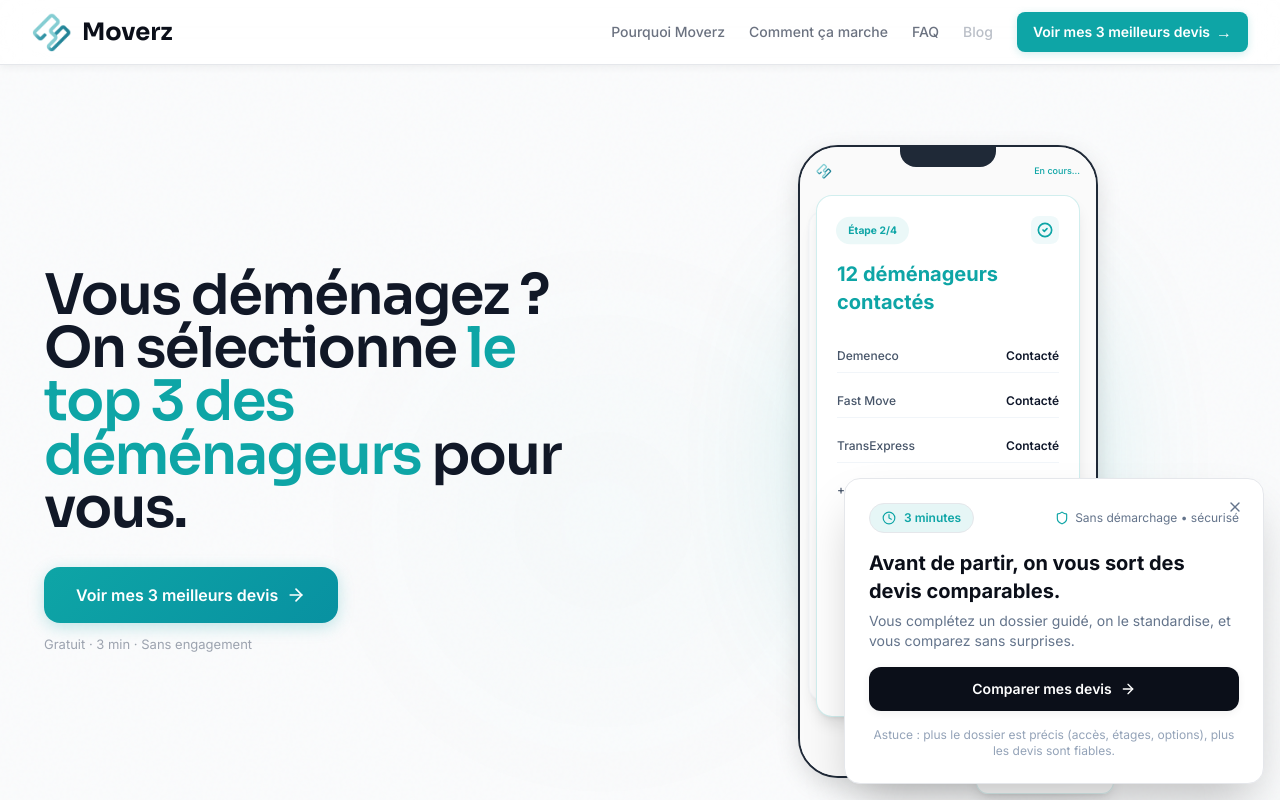
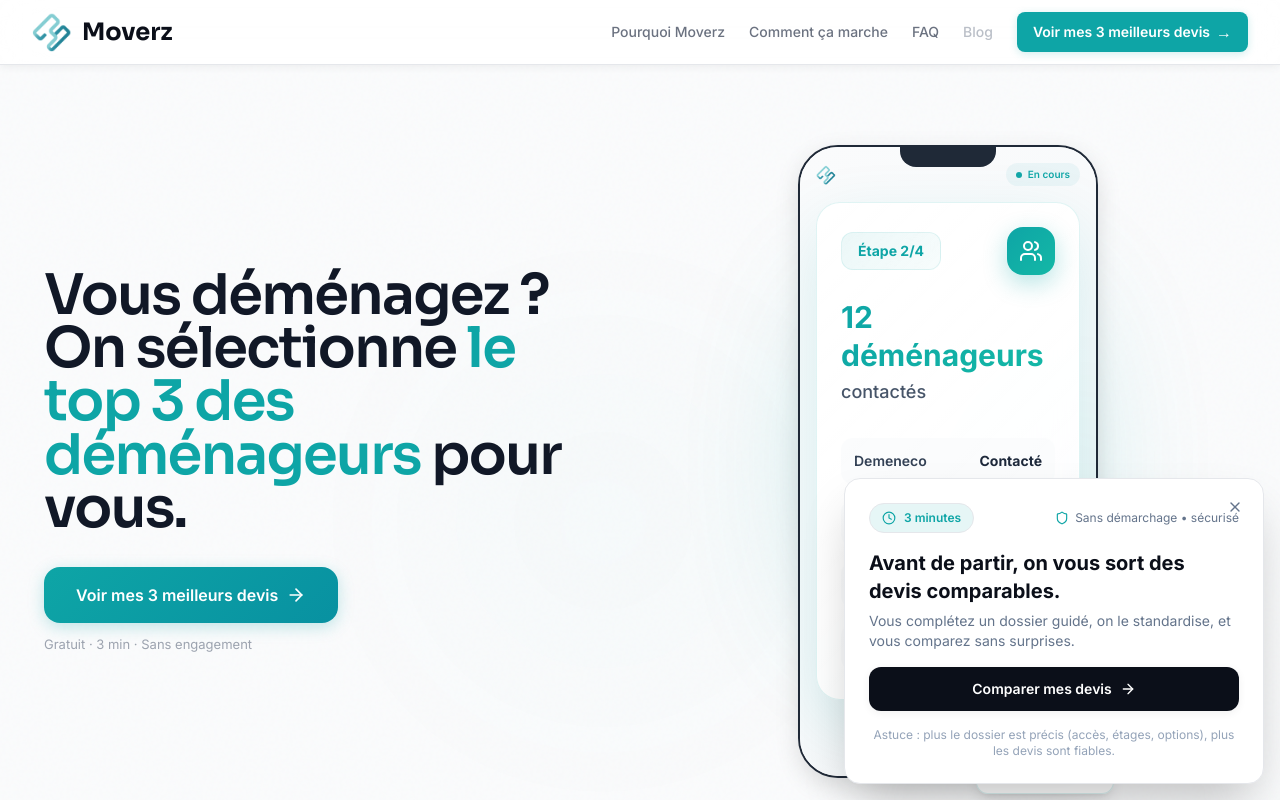
Before and after one commit to gdetaisne/moverz-fr, a Next.js app: page / in a window 1280 px wide. Shown: the top 800 px of the page. Built offline with nearby package versions, Linux system fonts and the light colour scheme.

Commit message:
🚀 Hero Carousel 2026: Design premium XL - Large fonts, spacious layout, modern effects

```diff
--- a/components/sections/HeroV4TwoColumn.tsx
+++ b/components/sections/HeroV4TwoColumn.tsx
@@ -24,14 +24,14 @@ const STEPS = [
   { num: "3", text: "Vous choisissez sereinement", bold: true },
 ] as const;
 
-// CAROUSEL DE SCREENSHOTS - RAMP STYLE (Contenu concret Moverz)
+// CAROUSEL 2026 PREMIUM - Large, Spacious, Modern
 function MorphingUIAnimation() {
   const [activeIndex, setActiveIndex] = useState(0);
 
   useEffect(() => {
     const interval = setInterval(() => {
       setActiveIndex((prev) => (prev + 1) % 4);
-    }, 3500);
+    }, 4000);
     return () => clearInterval(interval);
   }, []);
 
@@ -40,216 +40,256 @@ function MorphingUIAnimation() {
       id: 0,
       step: "1",
       title: "Votre dossier",
+      icon: MessageSquare,
       items: [
-        { label: "Départ", value: "Paris 75015" },
-        { label: "Arrivée", value: "Lyon 69001" },
-        { label: "Surface", value: "60m² • T3" },
-        { label: "Date", value: "15 mars 2026" }
+        { label: "Départ", value: "Paris 75015", icon: "📍" },
+        { label: "Arrivée", value: "Lyon 69001", icon: "🎯" },
+        { label: "Surface", value: "60m² • T3", icon: "🏠" },
+        { label: "Date", value: "15 mars", icon: "📅" }
       ]
     },
     {
       id: 1,
       step: "2",
-      title: "12 déménageurs contactés",
+      title: "12 déménageurs",
+      subtitle: "contactés",
+      icon: Users,
       items: [
-        { label: "Demeneco", value: "Contacté" },
-        { label: "Fast Move", value: "Contacté" },
-        { label: "TransExpress", value: "Contacté" },
-        { label: "+9 autres", value: "En attente" }
+        { label: "Demeneco", value: "Contacté", status: "active" },
+        { label: "Fast Move", value: "Contacté", status: "active" },
+        { label: "TransExpress", value: "Contacté", status: "active" },
+        { label: "+9 autres", value: "En attente", status: "pending" }
       ]
     },
     {
       id: 2,
       step: "3",
-      title: "7 offres reçues",
+      title: "7 offres",
+      subtitle: "reçues",
+      icon: Mail,
       items: [
-        { label: "Demeneco", value: "2 890 €" },
-        { label: "Fast Move", value: "3 150 €" },
-        { label: "TransExpress", value: "2 750 €" },
-        { label: "+4 autres offres", value: "À analyser" }
+        { label: "TransExpress", value: "2 750 €", status: "best" },
+        { label: "Demeneco", value: "2 890 €", status: "good" },
+        { label: "Fast Move", value: "3 150 €", status: "good" },
+        { label: "+4 autres", value: "À analyser", status: "pending" }
       ]
     },
     {
       id: 3,
       step: "4",
-      title: "Top 3 Moverz",
+      title: "Top 3",
+      subtitle: "validé par Moverz",
+      icon: ShieldCheck,
       items: [
-        { label: "TransExpress", value: "2 750 € ⭐" },
-        { label: "Demeneco", value: "2 890 €" },
-        { label: "DémParis", value: "2 990 €" },
-        { label: "Vérifiés & fiables", value: "Par Moverz" }
+        { label: "TransExpress", value: "2 750 €", status: "winner" },
+        { label: "Demeneco", value: "2 890 €", status: "selected" },
+        { label: "DémParis", value: "2 990 €", status: "selected" },
+        { label: "Vérifiés", value: "Fiables", status: "verified" }
       ]
     },
   ];
 
   const currentScreen = screenshots[activeIndex];
+  const Icon = currentScreen.icon;
 
   return (
     <div
-      className="relative h-full w-full overflow-hidden flex flex-col"
-      style={{ background: "#FAFAFA" }}
+      className="relative h-full w-full overflow-hidden flex flex-col p-4"
+      style={{
+        background: "linear-gradient(135deg, #FAFBFC 0%, #F5F8FA 100%)"
+      }}
     >
-      {/* Header avec logo */}
-      <div className="p-4 pb-2">
-        <div className="flex items-center justify-between">
+      {/* Ambient Glow Background */}
+      <motion.div
+        className="absolute top-1/3 left-1/2 -translate-x-1/2 w-64 h-64 rounded-full pointer-events-none"
+        style={{
+          background: "radial-gradient(circle, rgba(14,165,166,0.15) 0%, transparent 70%)",
+          filter: "blur(40px)",
+        }}
+        animate={{
+          scale: [1, 1.2, 1],
+          opacity: [0.3, 0.5, 0.3],
+        }}
+        transition={{ duration: 4, repeat: Infinity }}
+      />
+
+      {/* Header Premium */}
+      <div className="flex items-center justify-between mb-4 relative z-10">
         <Image
           src="/logo-ui.png"
           alt="Moverz"
-            width={60}
-            height={20}
-            className="h-4 w-auto"
+          width={70}
+          height={24}
+          className="h-5 w-auto"
         />
-          <div className="text-[9px] font-medium" style={{ color: "#0EA5A6" }}>
-            En cours...
-          </div>
-        </div>
+        <motion.div
+          className="flex items-center gap-1.5 px-2.5 py-1 rounded-full"
+          style={{ background: "#0EA5A610" }}
+          animate={{ opacity: [0.7, 1, 0.7] }}
+          transition={{ duration: 2, repeat: Infinity }}
+        >
+          <div className="w-1.5 h-1.5 rounded-full" style={{ background: "#0EA5A6" }} />
+          <span className="text-[10px] font-semibold" style={{ color: "#0EA5A6" }}>
+            En cours
+          </span>
+        </motion.div>
       </div>
 
-      {/* Carousel Container */}
-      <div className="flex-1 relative px-4 py-2">
-        <div className="relative h-full">
-          {/* Cards Stack Effect */}
-          {screenshots.map((screen, index) => {
-            const offset = index - activeIndex;
-            const isActive = index === activeIndex;
-            const isPrev = offset === -1 || offset === 3;
-
-            return (
+      {/* Main Carousel - Big & Bold */}
+      <div className="flex-1 relative">
+        <AnimatePresence mode="wait">
           <motion.div
-                key={screen.id}
-                className="absolute inset-0 rounded-2xl border shadow-lg overflow-hidden"
+            key={activeIndex}
+            initial={{ opacity: 0, scale: 0.95, y: 20 }}
+            animate={{ opacity: 1, scale: 1, y: 0 }}
+            exit={{ opacity: 0, scale: 1.05, y: -20 }}
+            transition={{ duration: 0.6, ease: [0.16, 1, 0.3, 1] }}
+            className="h-full"
+          >
+            {/* Card Premium */}
+            <motion.div
+              className="relative h-full rounded-3xl p-6 border backdrop-blur-xl"
               style={{
-                  background: "white",
-                  borderColor: isActive ? "#0EA5A630" : "#E2E8F0",
+                background: "linear-gradient(135deg, rgba(255,255,255,0.95) 0%, rgba(255,255,255,0.85) 100%)",
+                borderColor: "#0EA5A620",
+                boxShadow: "0 20px 60px rgba(14,165,166,0.12), 0 0 0 1px rgba(255,255,255,0.8) inset",
               }}
               animate={{
-                  scale: isActive ? 1 : isPrev ? 0.94 : 0.88,
-                  opacity: isActive ? 1 : isPrev ? 0.5 : 0,
-                  x: isActive ? 0 : isPrev ? "-6%" : "6%",
-                  zIndex: isActive ? 10 : isPrev ? 5 : 0,
-                  rotateY: isActive ? 0 : isPrev ? 3 : -3,
+                boxShadow: [
+                  "0 20px 60px rgba(14,165,166,0.12), 0 0 0 1px rgba(255,255,255,0.8) inset",
+                  "0 30px 80px rgba(14,165,166,0.18), 0 0 0 1px rgba(255,255,255,0.9) inset",
+                  "0 20px 60px rgba(14,165,166,0.12), 0 0 0 1px rgba(255,255,255,0.8) inset",
+                ]
               }}
-                transition={{
-                  duration: 0.6,
-                  ease: [0.16, 1, 0.3, 1],
+              transition={{ duration: 3, repeat: Infinity }}
+            >
+              {/* Top: Badge + Icon */}
+              <div className="flex items-center justify-between mb-6">
+                <motion.div
+                  className="px-4 py-2 rounded-xl font-bold text-sm backdrop-blur-sm"
+                  style={{
+                    background: "linear-gradient(135deg, #0EA5A615 0%, #0EA5A608 100%)",
+                    color: "#0EA5A6",
+                    border: "1px solid rgba(14,165,166,0.1)"
+                  }}
+                  initial={{ scale: 0.9, opacity: 0 }}
+                  animate={{ scale: 1, opacity: 1 }}
+                  transition={{ delay: 0.2 }}
+                >
+                  Étape {currentScreen.step}/4
+                </motion.div>
+
+                <motion.div
+                  className="w-12 h-12 rounded-2xl flex items-center justify-center"
+                  style={{
+                    background: "linear-gradient(135deg, #0EA5A6 0%, #14B8A6 100%)",
+                    boxShadow: "0 8px 24px rgba(14,165,166,0.3)"
+                  }}
+                  initial={{ scale: 0, rotate: -180 }}
+                  animate={{ scale: 1, rotate: 0 }}
+                  transition={{ type: "spring", stiffness: 200, damping: 15, delay: 0.3 }}
+                >
+                  <Icon className="w-6 h-6 text-white" strokeWidth={2} />
+                </motion.div>
+              </div>
+
+              {/* Title - Big & Bold */}
+              <motion.div
+                className="mb-8"
+                initial={{ opacity: 0, y: 20 }}
+                animate={{ opacity: 1, y: 0 }}
+                transition={{ delay: 0.3 }}
+              >
+                <h3
+                  className="text-3xl font-bold leading-tight mb-1"
+                  style={{
+                    background: "linear-gradient(135deg, #0EA5A6 0%, #14B8A6 100%)",
+                    WebkitBackgroundClip: "text",
+                    WebkitTextFillColor: "transparent",
+                    backgroundClip: "text"
                   }}
                 >
-                {/* Card Content */}
-                <div className="h-full flex flex-col p-5">
-                  {/* Header avec étape */}
-                  <div className="flex items-center justify-between mb-4">
-                    <motion.div
-                      className="px-3 py-1.5 rounded-full text-[10px] font-bold"
-                      style={{
-                        background: "#0EA5A615",
-                        color: "#0EA5A6",
-                      }}
-                      animate={{
-                        scale: isActive ? [1, 1.05, 1] : 1,
-                      }}
-                      transition={{ duration: 2, repeat: Infinity }}
-                    >
-                      Étape {screen.step}/4
+                  {currentScreen.title}
+                </h3>
+                {currentScreen.subtitle && (
+                  <p className="text-lg font-medium text-slate-600">
+                    {currentScreen.subtitle}
+                  </p>
+                )}
               </motion.div>
 
-                    {isActive && (
-                      <motion.div
-                        initial={{ scale: 0, rotate: -90 }}
-                        animate={{ scale: 1, rotate: 0 }}
-                        className="w-7 h-7 rounded-lg flex items-center justify-center"
-                        style={{ background: "#0EA5A610" }}
-                      >
-                        <CheckCircle2
-                          className="w-4 h-4"
-                          style={{ color: "#0EA5A6" }}
-                          strokeWidth={2.5}
-                        />
-                      </motion.div>
-                    )}
-                  </div>
-
-                  {/* Title */}
-                  <AnimatePresence mode="wait">
-                    {isActive && (
-                      <motion.h3
-                        initial={{ opacity: 0, y: 10 }}
-                        animate={{ opacity: 1, y: 0 }}
-                        exit={{ opacity: 0 }}
-                        className="text-xl font-bold mb-4"
-                        style={{ color: "#0EA5A6" }}
-                      >
-                        {screen.title}
-                      </motion.h3>
-                    )}
-                  </AnimatePresence>
-
-                  {/* Liste d'items concrets */}
-                  <div className="space-y-3 mt-2">
-                    {screen.items.map((item, i) => (
+              {/* Items List - Large & Spacious */}
+              <div className="space-y-4">
+                {currentScreen.items.map((item, i) => (
                   <motion.div
                     key={i}
-                        className="flex items-center justify-between py-2 border-b border-slate-100 last:border-0"
-                        initial={{ opacity: 0, x: -20 }}
-                        animate={{
-                          opacity: isActive ? 1 : 0.3,
-                          x: 0
+                    className="flex items-center justify-between p-3 rounded-xl"
+                    style={{
+                      background: item.status === "winner" || item.status === "best"
+                        ? "linear-gradient(90deg, rgba(14,165,166,0.08) 0%, rgba(14,165,166,0.02) 100%)"
+                        : "rgba(248,250,252,0.5)",
+                      border: item.status === "winner" ? "1px solid rgba(14,165,166,0.2)" : "1px solid transparent"
                     }}
-                        transition={{ delay: isActive ? 0.1 + i * 0.08 : 0 }}
+                    initial={{ opacity: 0, x: -30 }}
+                    animate={{ opacity: 1, x: 0 }}
+                    transition={{ delay: 0.4 + i * 0.1, type: "spring", stiffness: 100 }}
                   >
-                        <span className="text-xs text-slate-600 font-medium">
+                    <div className="flex items-center gap-3">
+                      {item.icon && (
+                        <span className="text-xl">{item.icon}</span>
+                      )}
+                      <span className="text-sm font-semibold text-slate-700">
                         {item.label}
                       </span>
-                        <span className="text-xs font-semibold text-slate-900">
+                    </div>
+                    <span
+                      className="text-sm font-bold"
+                      style={{
+                        color: item.status === "winner" || item.status === "best" ? "#0EA5A6" : "#1E293B"
+                      }}
+                    >
                       {item.value}
                     </span>
                   </motion.div>
                 ))}
               </div>
-
-                  {/* Glow effect on active card */}
-                  {isActive && (
-                    <motion.div
-                      className="absolute inset-0 rounded-2xl pointer-events-none"
-                      style={{
-                        boxShadow: "0 0 30px rgba(14,165,166,0.15), inset 0 1px 0 rgba(255,255,255,0.8)"
-                      }}
-                      animate={{
-                        opacity: [0.5, 1, 0.5]
-                      }}
-                      transition={{ duration: 3, repeat: Infinity }}
-                    />
-                  )}
-                </div>
             </motion.div>
-            );
-          })}
-        </div>
+          </motion.div>
+        </AnimatePresence>
       </div>
 
-      {/* Navigation Dots */}
-      <div className="p-4 pt-2">
-        <div className="flex items-center justify-center gap-2 mb-2">
+      {/* Navigation - Modern & Large */}
+      <div className="mt-6 relative z-10">
+        <div className="flex items-center justify-center gap-3 mb-3">
           {screenshots.map((screen, i) => (
             <motion.button
               key={screen.id}
-              className="rounded-full transition-all"
+              className="relative rounded-full"
               style={{
-                width: i === activeIndex ? "24px" : "6px",
-                height: "6px",
-                background: i === activeIndex ? "#0EA5A6" : "#CBD5E1",
+                width: i === activeIndex ? "32px" : "8px",
+                height: "8px",
+                background: i === activeIndex
+                  ? "linear-gradient(90deg, #0EA5A6 0%, #14B8A6 100%)"
+                  : "#CBD5E1",
               }}
               animate={{
                 opacity: i === activeIndex ? 1 : 0.4,
               }}
+              whileHover={{ scale: 1.2 }}
+              whileTap={{ scale: 0.95 }}
               onClick={() => setActiveIndex(i)}
             />
           ))}
         </div>
 
-        {/* Info contexte */}
-        <p className="text-center text-[9px] text-slate-400">
-          Paris → Lyon • 15 mars
-        </p>
+        <motion.p
+          key={activeIndex}
+          initial={{ opacity: 0 }}
+          animate={{ opacity: 1 }}
+          className="text-center text-xs font-medium text-slate-500"
+        >
+          Paris → Lyon • 15 mars 2026
+        </motion.p>
       </div>
     </div>
   );
```
Also changed, not shown: 1 other file (tests, documents, lock files or other folders). Lines whose indentation alone changed are shown as unchanged.
